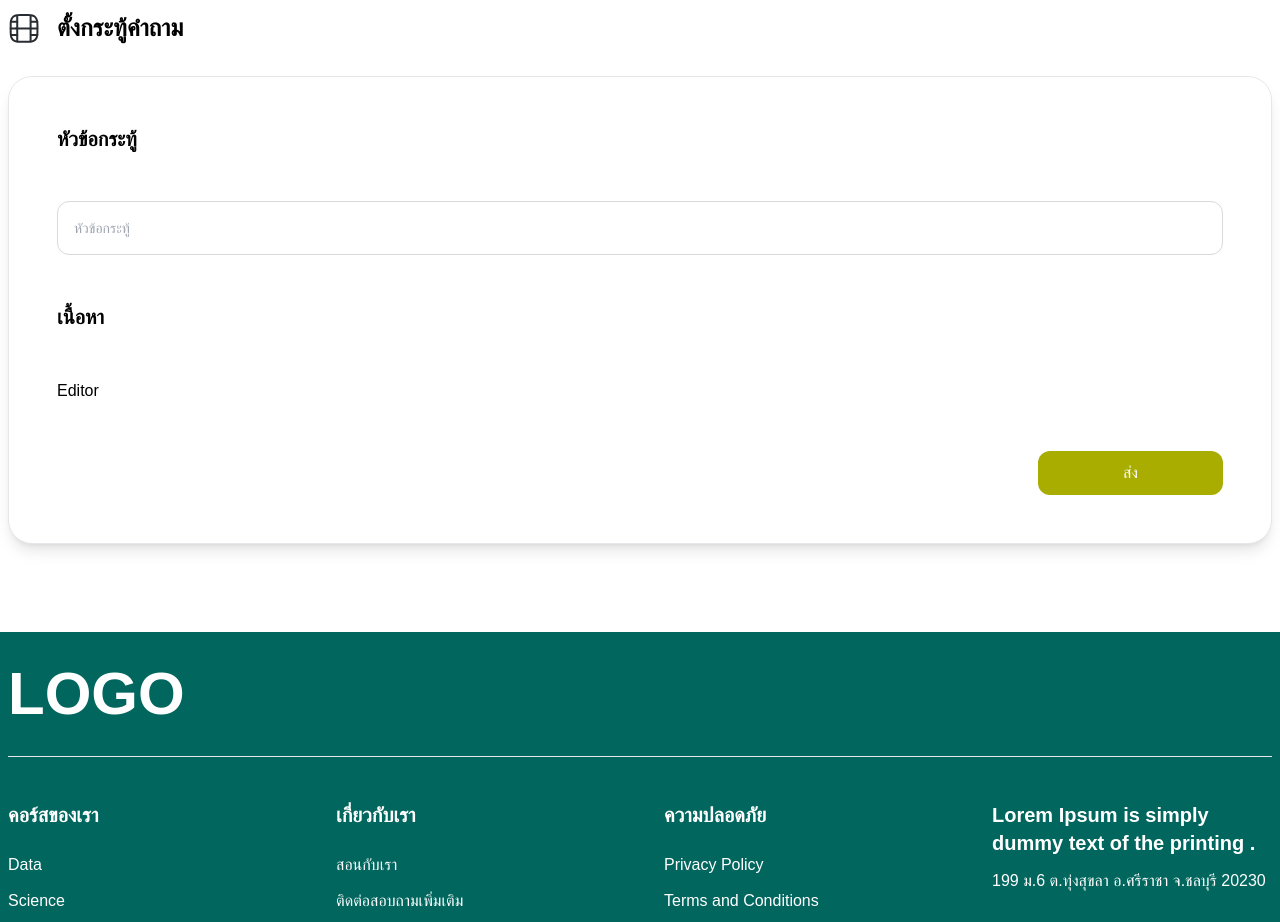
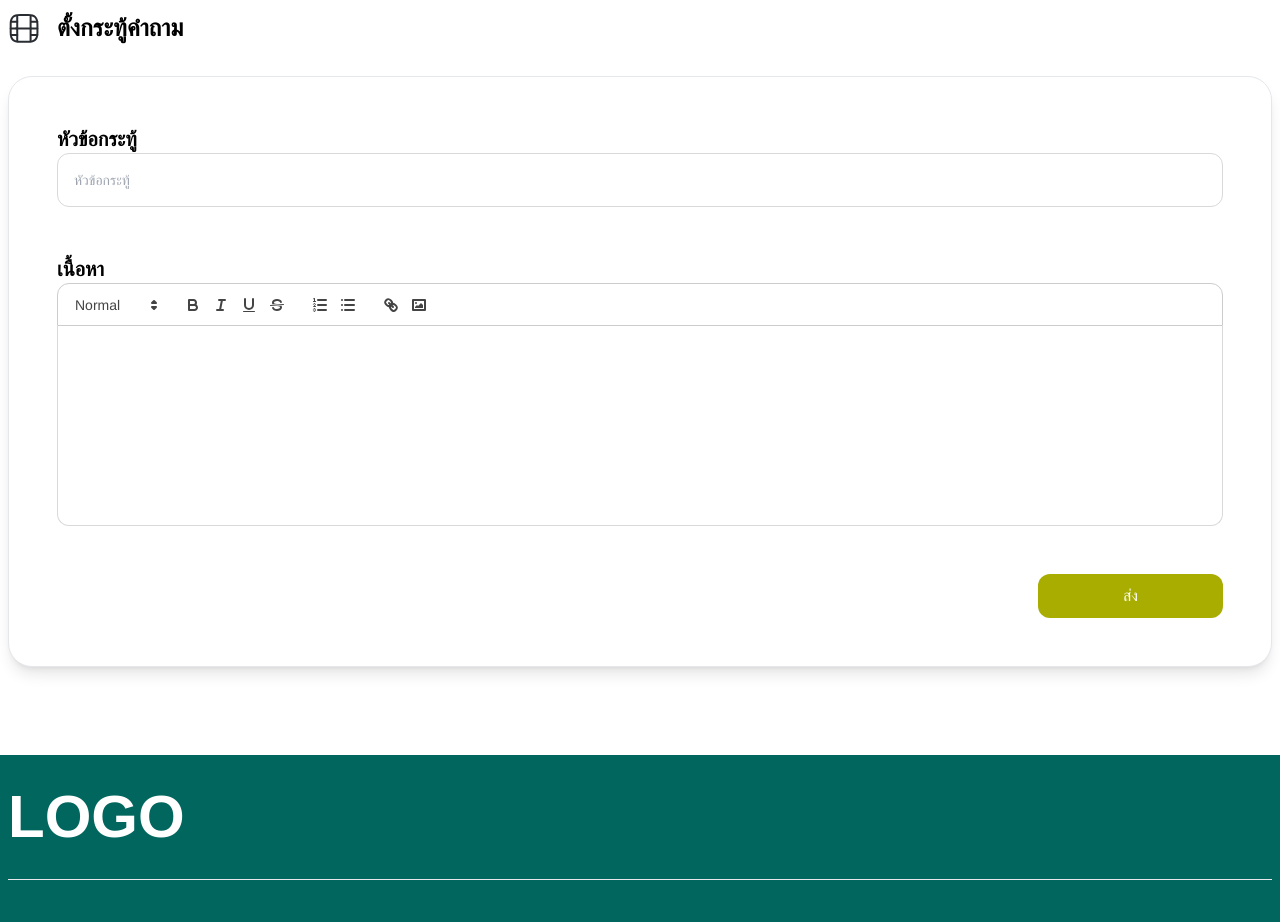
Before and after one commit to kitsune2355/test-NextJS-Glonix, a Next.js app: page / in a window 1280 px wide. Shown: the part 3380-4302 px from the top of the page. Built offline with nearby package versions, Linux system fonts and the light colour scheme.

Commit message:
Add editor

```diff
--- a/app/QuestionThread.tsx
+++ b/app/QuestionThread.tsx
@@ -1,6 +1,14 @@
+"use client";
+import { useState } from "react";
 import { CardContainer, Container } from "./components";
+import TextEditor from "./components/TextEditor";
 
-export default function QuestionThread() {
+const QuestionThread: React.FC = () => {
+  const [content, setContent] = useState<string>("");
+
+  const handleContentChange = (value: string) => {
+    setContent(value);
+  };
   return (
     <Container>
       <CardContainer
@@ -8,6 +16,7 @@ export default function QuestionThread() {
         children={
           <div className="w-full h-full bg-white border border-gray-200 rounded-3xl shadow-lg p-12">
             <div className="flex-1 flex flex-col space-y-12">
+              <div>
                 <label htmlFor="default-input" className="text-xl font-bold">
                   หัวข้อกระทู้
                 </label>
@@ -16,11 +25,13 @@ export default function QuestionThread() {
                   placeholder="หัวข้อกระทู้"
                   className="w-full p-4 text-sm text-gray-900 border border-[#D9D9D9] rounded-xl focus:outline-none focus:ring focus:ring-[#D9D9D9]"
                 />
+              </div>
+              <div>
                 <label htmlFor="default-input" className="text-xl font-bold">
                   เนื้อหา
                 </label>
-              <div>Editor</div>
-
+                <TextEditor value={content} onChange={handleContentChange} />
+              </div>
               <div className="flex justify-end">
                 <button
                   type="submit"
@@ -35,4 +46,5 @@ export default function QuestionThread() {
       />
     </Container>
   );
-}
+};
+export default QuestionThread;
--- /dev/null
+++ b/app/components/TextEditor.styled.css
@@ -0,0 +1,14 @@
+.custom-quill .ql-container {
+    border-radius: 12px;
+    border: 1px solid #D9D9D9;
+    height: 200px;
+    padding: 10px;
+  }
+
+  .custom-quill .ql-toolbar {
+    border-radius: 12px 12px 0 0;
+  }
+
+  .custom-quill .ql-container {
+    border-radius: 0 0 12px 12px;
+  }
--- /dev/null
+++ b/app/components/TextEditor.tsx
@@ -0,0 +1,37 @@
+"use client";
+
+import dynamic from "next/dynamic";
+import "react-quill/dist/quill.snow.css";
+import "./TextEditor.styled.css";
+
+const ReactQuill = dynamic(() => import("react-quill"), { ssr: false });
+
+interface TextEditorProps {
+  value: string;
+  onChange: (content: string) => void;
+}
+
+const TextEditor: React.FC<TextEditorProps> = ({ value, onChange }) => {
+  const modules = {
+    toolbar: [
+      [{ header: [1, 2, false] }],
+      ["bold", "italic", "underline", "strike"],
+      [{ list: "ordered" }, { list: "bullet" }],
+      ["link", "image"],
+    ],
+  };
+
+  return (
+    <div className="w-full">
+      <ReactQuill
+        value={value}
+        onChange={onChange}
+        modules={modules}
+        theme="snow"
+        className="custom-quill"
+      />
+    </div>
+  );
+};
+
+export default TextEditor;
--- a/package.json
+++ b/package.json
@@ -11,7 +11,8 @@
   "dependencies": {
     "next": "14.2.15",
     "react": "^18",
-    "react-dom": "^18"
+    "react-dom": "^18",
+    "react-quill": "^2.0.0"
   },
   "devDependencies": {
     "@svgr/webpack": "^8.1.0",
@@ -21,7 +22,7 @@
     "eslint": "^8",
     "eslint-config-next": "14.2.15",
     "postcss": "^8",
-    "tailwindcss": "^3.4.1",
+    "tailwindcss": "^3.4.14",
     "typescript": "^5"
   }
 }
```
Also changed, not shown: 1 other file (tests, documents, lock files or other folders). Lines whose indentation alone changed are shown as unchanged.
